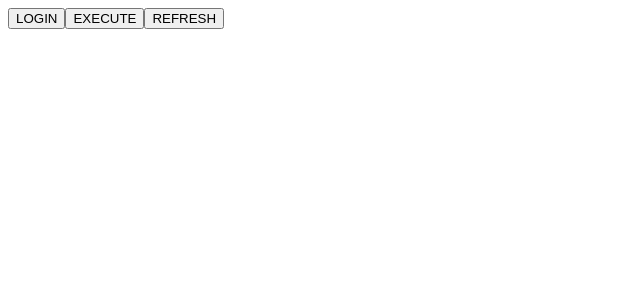
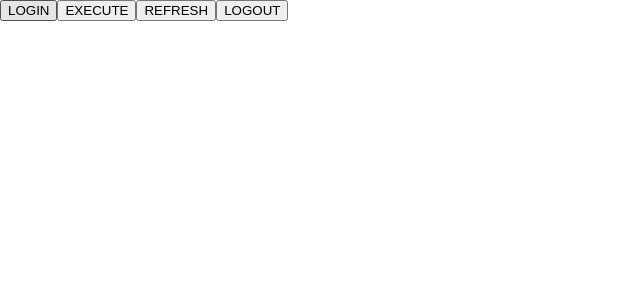
Before and after one commit to mtsluna/Marketplace-Web, an Angular app: page / in a window 1280 px wide. Shown: the top 300 px of the page, without its empty margins (0-640 px from the left). Built offline with nearby package versions, Linux system fonts and the light colour scheme.

Commit message:
Include material and simple demo of logout

```diff
--- a/angular.json
+++ b/angular.json
@@ -24,6 +24,7 @@
               "src/assets"
             ],
             "styles": [
+              "./node_modules/@angular/material/prebuilt-themes/indigo-pink.css",
               "src/styles.css"
             ],
             "scripts": []
@@ -88,6 +89,7 @@
               "src/assets"
             ],
             "styles": [
+              "./node_modules/@angular/material/prebuilt-themes/indigo-pink.css",
               "src/styles.css"
             ],
             "scripts": []
--- a/src/app/app.component.html
+++ b/src/app/app.component.html
@@ -1,5 +1,6 @@
 <button (click)="login()">LOGIN</button>
 <button (click)="executeRequest()">EXECUTE</button>
 <button (click)="getRefresh()">REFRESH</button>
+<button (click)="logout()">LOGOUT</button>
 
 <router-outlet></router-outlet>
--- a/src/app/app.component.ts
+++ b/src/app/app.component.ts
@@ -30,4 +30,9 @@
     })
   }
 
+  logout(){
+    this.tokenService.saveRefreshTokenInStorage('');
+    this.tokenService.saveTokenInStorage('');
+  }
+
 }
--- a/src/app/app.module.ts
+++ b/src/app/app.module.ts
@@ -5,6 +5,7 @@
 import { AppComponent } from './app.component';
 import {HTTP_INTERCEPTORS, HttpClientModule} from '@angular/common/http';
 import {TokenInterceptor} from './interceptor/token.interceptor';
+import { BrowserAnimationsModule } from '@angular/platform-browser/animations';
 
 @NgModule({
   declarations: [
@@ -13,7 +14,8 @@
   imports: [
     BrowserModule,
     AppRoutingModule,
-    HttpClientModule
+    HttpClientModule,
+    BrowserAnimationsModule
   ],
   providers: [
     {
--- a/src/index.html
+++ b/src/index.html
@@ -6,8 +6,10 @@
   <base href="/">
   <meta name="viewport" content="width=device-width, initial-scale=1">
   <link rel="icon" type="image/x-icon" href="favicon.ico">
+  <link href="https://fonts.googleapis.com/css?family=Roboto:300,400,500&display=swap" rel="stylesheet">
+  <link href="https://fonts.googleapis.com/icon?family=Material+Icons" rel="stylesheet">
 </head>
-<body>
+<body class="mat-typography">
   <app-root></app-root>
 </body>
 </html>
--- a/src/styles.css
+++ b/src/styles.css
@@ -1 +1,4 @@
 /* You can add global styles to this file, and also import other style files */
+
+html, body { height: 100%; }
+body { margin: 0; font-family: Roboto, "Helvetica Neue", sans-serif; }
```
Also changed, not shown: package.json (+9 -4 lines), 1 other file (tests, documents, lock files or other folders).
